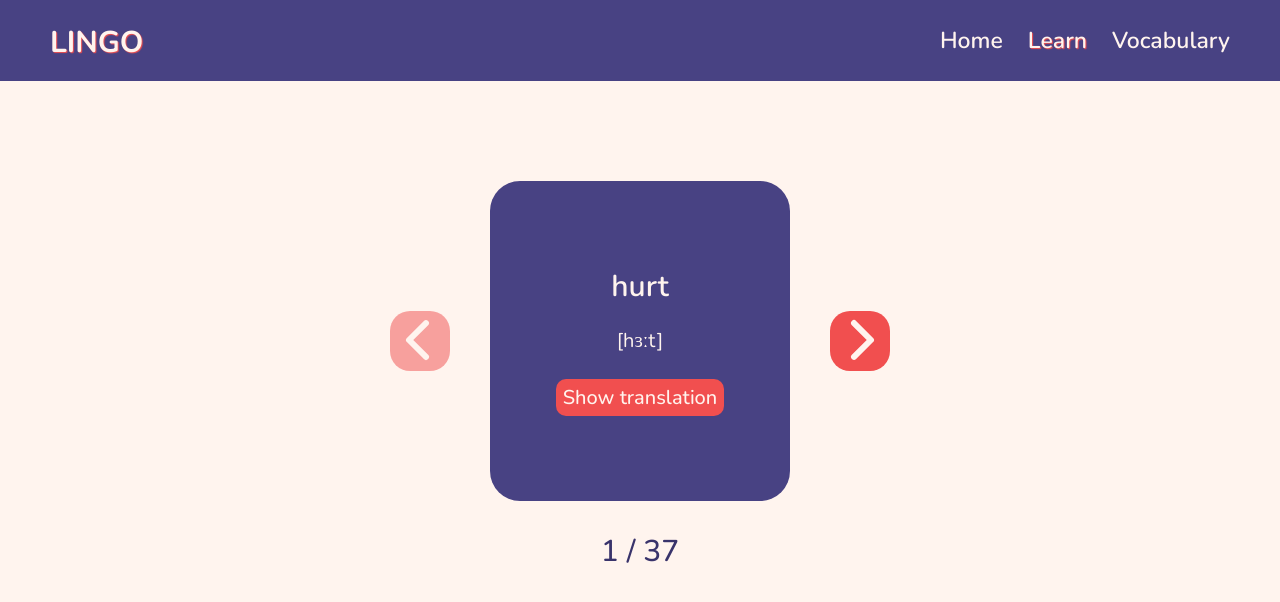
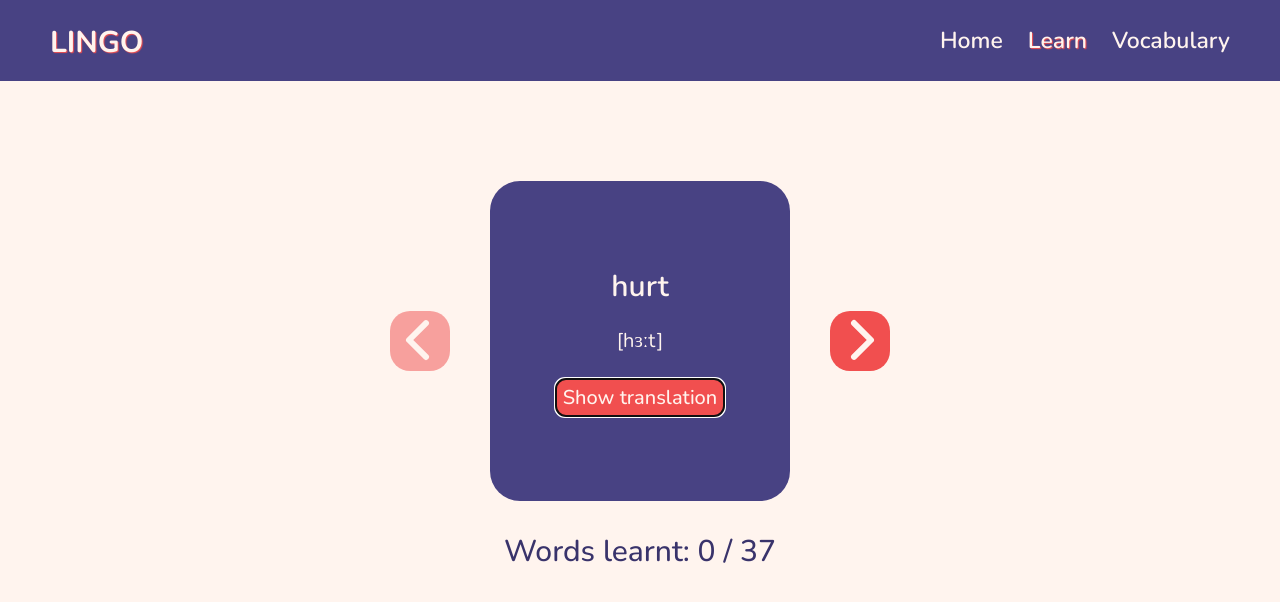
Before and after one commit to goncharovastacy/Lingo, a React (Create React App) app: page /learn in a window 1280 px wide. Shown: the top 602 px of the page. Built offline with nearby package versions, Linux system fonts and the light colour scheme.

Commit message:
added score

```diff
--- a/src/components/Card/Card.jsx
+++ b/src/components/Card/Card.jsx
@@ -1,26 +1,27 @@
-import { useEffect, useState } from "react";
+import { useEffect, useRef, useState } from "react";
 import st from "../Card/Card.module.scss";
 
 function Card(props) {
-  const { word, transcription, translation } = props;
+  const { word, transcription, translation, score } = props;
   const [showed, setShowed] = useState(false);
+  const buttonRef = useRef(null);
   // следит изменяется ли слово
   useEffect(() => {
     setShowed(false);
+    buttonRef.current.focus();
   }, [word]);
   const handleChange = () => {
     setShowed(!showed);
+    score();
   };
   return (
     <div className={st.card}>
       <p className={st.word}>{word}</p>
       <p className={st.transcription}>{transcription}</p>
       {showed ? (
-        <p className={st.translation} onClick={handleChange}>
-          {translation}
-        </p>
+        <p className={st.translation}>{translation}</p>
       ) : (
-        <button className={st.button} onClick={handleChange}>
+        <button className={st.button} onClick={handleChange} ref={buttonRef}>
           Show translation
         </button>
       )}
--- a/src/components/Slider/Slider.jsx
+++ b/src/components/Slider/Slider.jsx
@@ -8,6 +8,11 @@ function Slider(props) {
   const { wordsArr } = props;
   const [index, setIndex] = useState(0);
   const [wordNumber, setWordNumber] = useState(1);
+  const [learnScore, setLearnScore] = useState(0);
+
+  const increaseScore = () => {
+    setLearnScore(learnScore + 1);
+  };
   // возвращает предыдущую карточку
   const handleBack = () => {
     setIndex(index - 1);
@@ -42,6 +47,7 @@ function Slider(props) {
                 word={wordsArr[index].english}
                 transcription={wordsArr[index].transcription}
                 translation={wordsArr[index].russian}
+                score={increaseScore}
               ></Card>
               <button className={st.button_forward} onClick={handleForward}>
                 <img src={arrowright} alt="Arrow right" />
@@ -49,7 +55,9 @@ function Slider(props) {
             </div>
             <div className={st.counter}>
               <p>
-                <span>{wordNumber}</span> / <span>{wordsArr.length}</span>
+                {" "}
+                Words learnt:
+                <span> {learnScore}</span> / <span>{wordsArr.length}</span>
               </p>
             </div>
           </>
```
